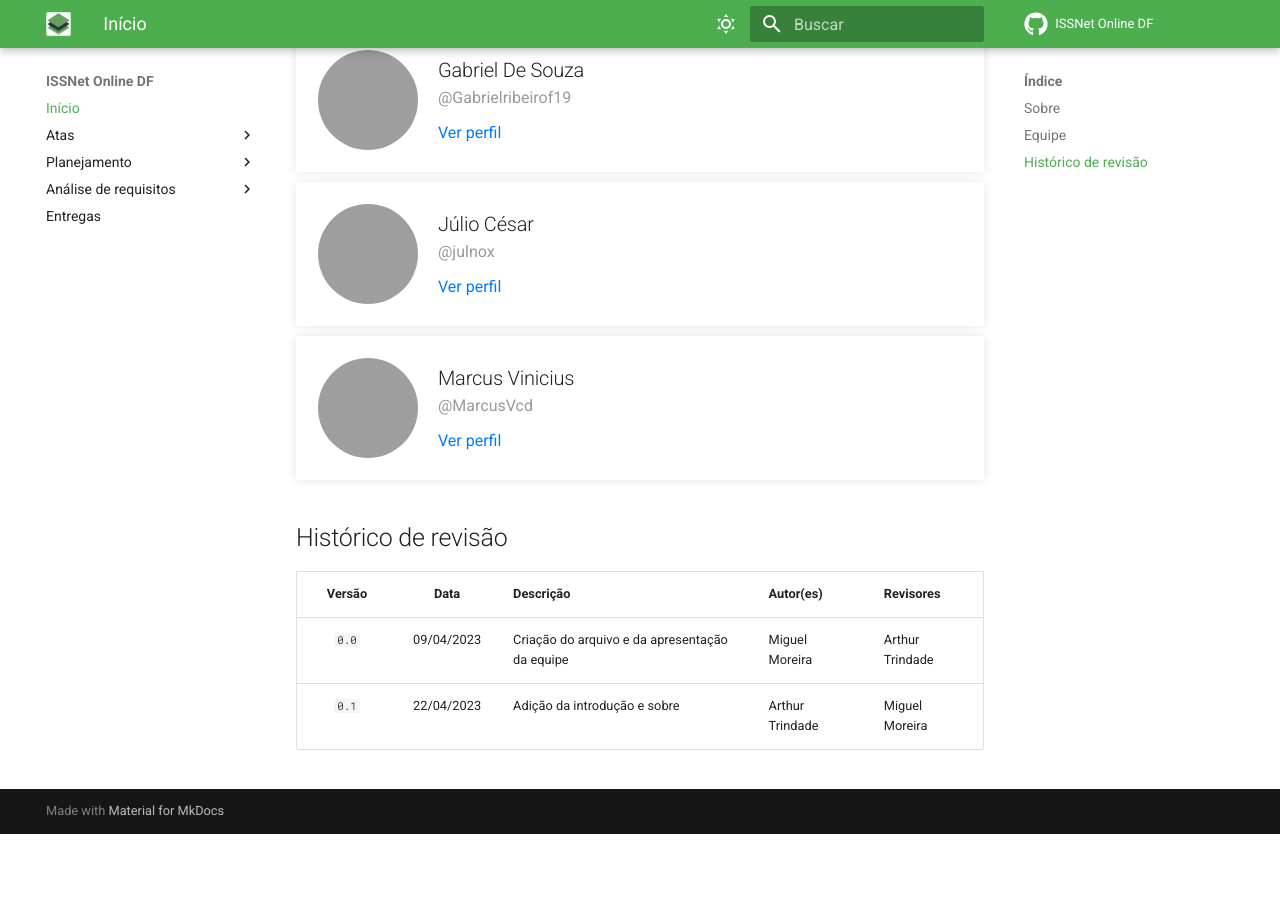
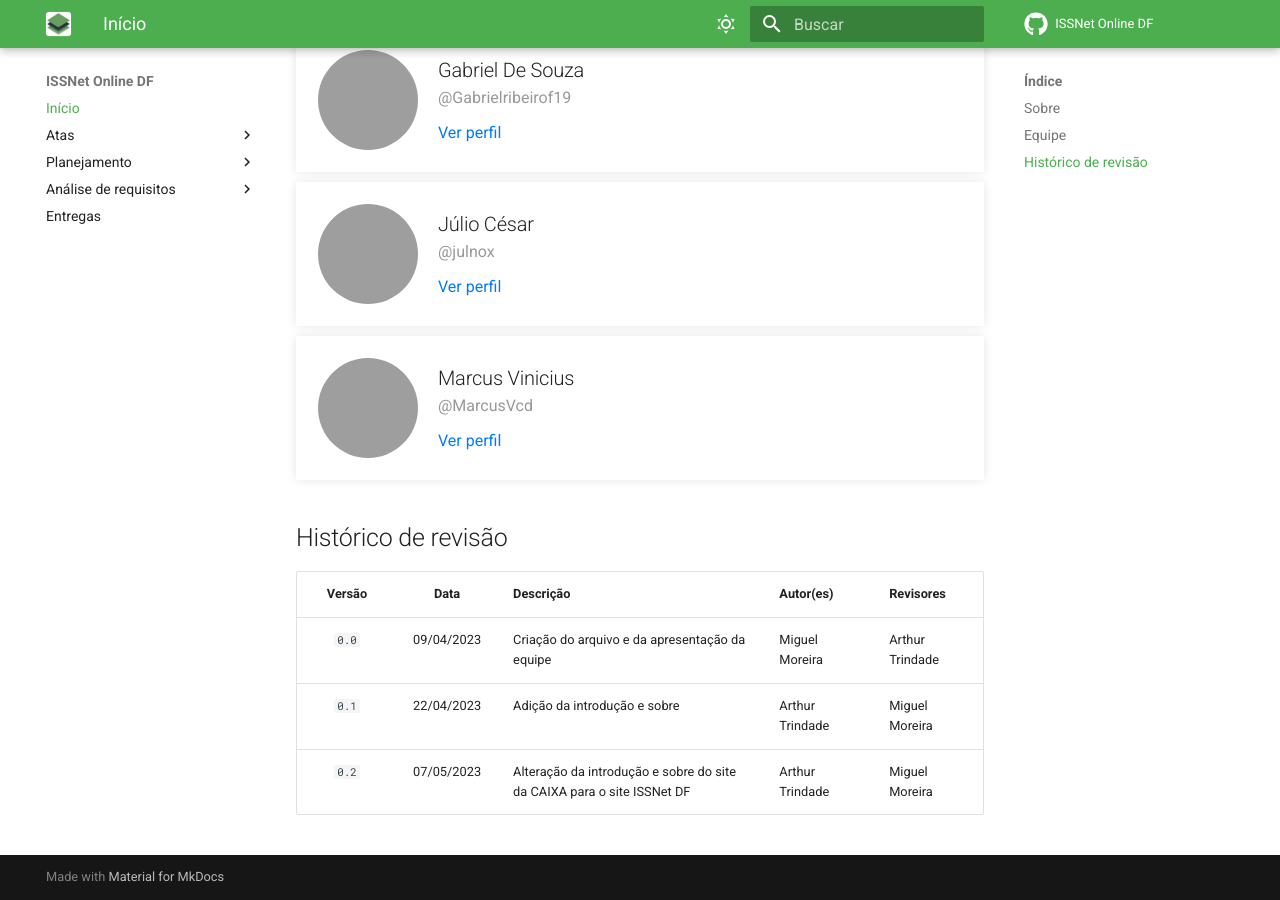
Before and after one commit to Interacao-Humano-Computador/2023.1-ISSNet, an MkDocs documentation site: the page built from gitpages/docs/index.md, in a window 1280 px wide and 900 px high, scrolled down 1413 px, cut to the strip 0-900 px from the top of the window. Built offline with MkDocs 1.6.1 and Material for MkDocs 9.7.7, drawn with Linux system fonts in a browser that asks for light colours; comment, search, counter and statistics services are not loaded; before the commit the page ends 2247 px from its top, so only the background shows below that; grey boxes are pictures that could not be loaded.

```diff
--- a/gitpages/docs/index.md
+++ b/gitpages/docs/index.md
@@ -67,3 +67,4 @@
 | :--------: | :---------: | -------------------- | ----------------------------------  | ---------- |
 | `0.0`      |  09/04/2023 | Criação do arquivo e da apresentação da equipe | Miguel Moreira | Arthur Trindade |
 | `0.1`      |  22/04/2023 | Adição da introdução e sobre | Arthur Trindade | Miguel Moreira |
+| `0.2`      |  07/05/2023 | Alteração da introdução e sobre do site da CAIXA para o site ISSNet DF | Arthur Trindade | Miguel Moreira |
```
Also changed, not shown: gitpages/docs/img/issnet-icon.png.
